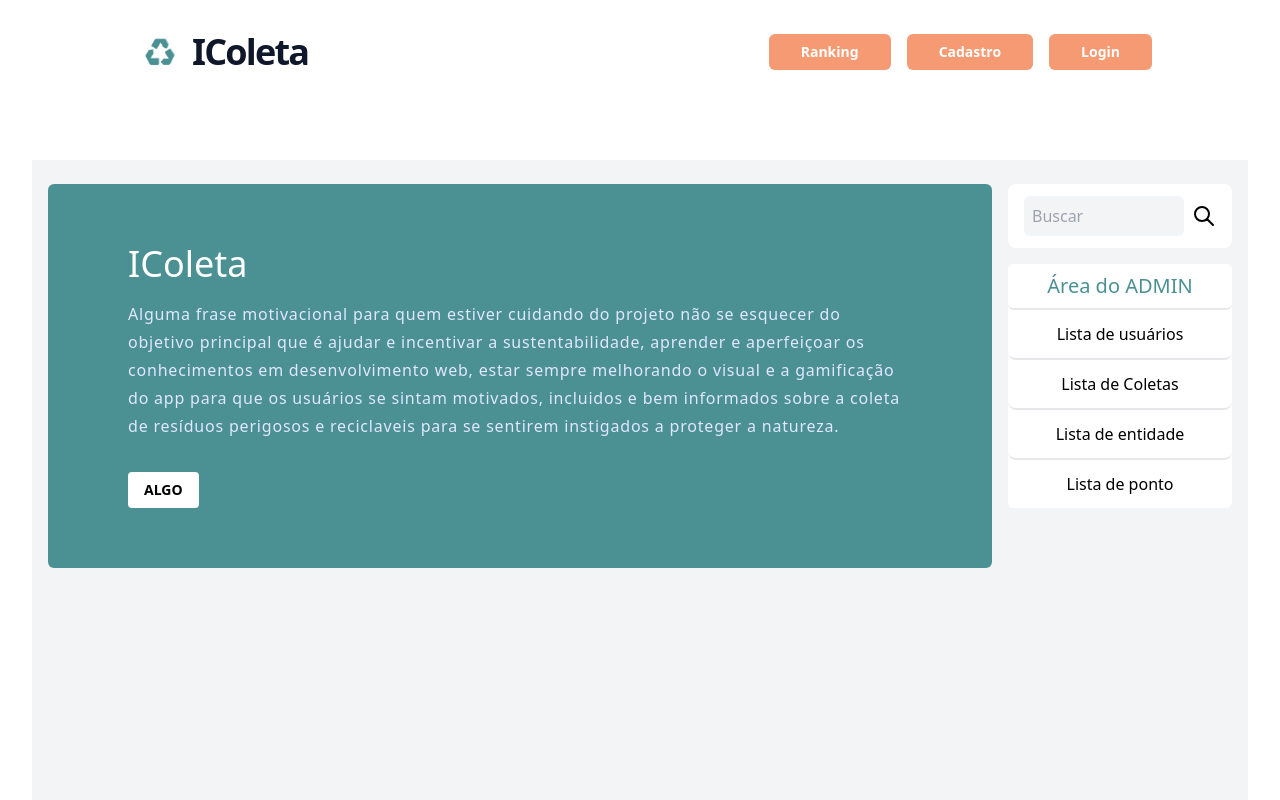
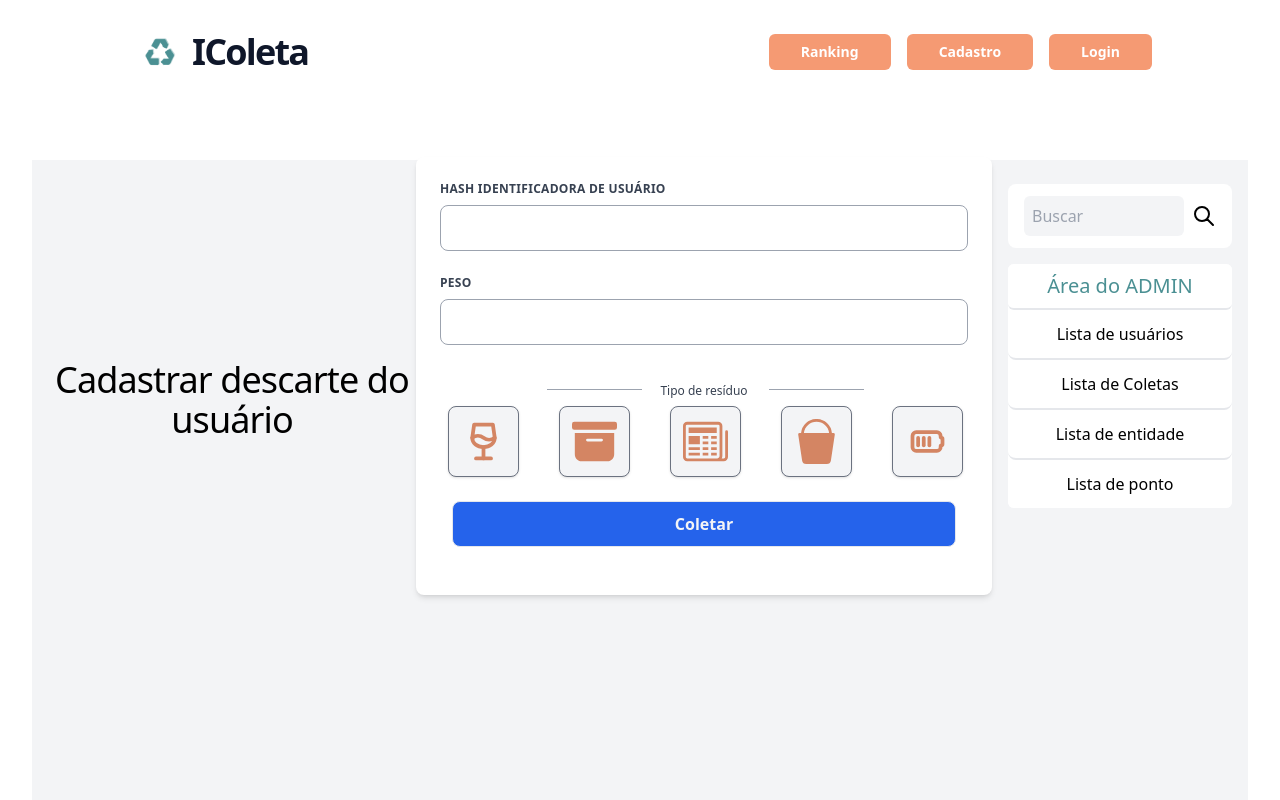
Before and after one commit to icoleta/icoleta-front, a React (Create React App) app: page /admin in a window 1280 px wide. Shown: the top 800 px of the page. Built offline with nearby package versions, Linux system fonts and the light colour scheme.

Commit message:
inicio cadastro descarte

```diff
--- /dev/null
+++ b/src/components/Teste.jsx
@@ -0,0 +1,13 @@
+BOTAO AREA DO ADMIN
+
+<div class="h-96 col-span-4  bg-olive-green rounded-md flex items-center">
+    <div class="ml-20 mr-20">
+        <h2 class="text-white text-4xl">IColeta</h2>
+        <p class="text-indigo-100 mt-4 font-thin tracking-wider leading-7">Alguma frase motivacional para quem estiver cuidando do projeto
+        não se esquecer do objetivo principal que é ajudar e incentivar a sustentabilidade, aprender e aperfeiçoar os conhecimentos em desenvolvimento web,
+        estar sempre melhorando o visual e a gamificação do app para que os usuários se sintam motivados, incluidos e bem informados sobre a coleta de
+        resíduos perigosos e reciclaveis para se sentirem instigados a proteger a natureza.</p>
+
+        <a href="#" class="uppercase inline-block mt-8 text-sm bg-white py-2 px-4 rounded font-semibold hover:bg-indigo-100">Algo</a>
+    </div>
+</div>
--- a/src/pages/Admin/index.jsx
+++ b/src/pages/Admin/index.jsx
@@ -6,17 +6,67 @@ const AdminEntidade = () => {
     <>
     <main class="main-admin">
 
-        <div class="bg-gray-100 sm:grid grid-cols-5 grid-rows-2 px-4 py-6 min-h-full lg:min-h-screen space-y-6 sm:space-y-0 sm:gap-4">
+        <div class="bg-gray-100 sm:grid grid-cols-5 grid-rows-2 px-4 py-6 min-h-full space-y-6 sm:space-y-0 sm:gap-4">
 
-            <div class="h-96 col-span-4  bg-olive-green rounded-md flex items-center">
-                <div class="ml-20 mr-20">
-                    <h2 class="text-white text-4xl">IColeta</h2>
-                    <p class="text-indigo-100 mt-4 font-thin tracking-wider leading-7">Alguma frase motivacional para quem estiver cuidando do projeto
-                    não se esquecer do objetivo principal que é ajudar e incentivar a sustentabilidade, aprender e aperfeiçoar os conhecimentos em desenvolvimento web,
-                    estar sempre melhorando o visual e a gamificação do app para que os usuários se sintam motivados, incluidos e bem informados sobre a coleta de
-                    resíduos perigosos e reciclaveis para se sentirem instigados a proteger a natureza.</p>
+            <div class="h-96 col-span-4 flex items-center">
+                <div class="text-center mt-12">
+                    <h2 class="text-4xl tracking-tight">
+                        Cadastrar descarte do usuário
+                    </h2>
+                </div>
 
-                    <a href="#" class="uppercase inline-block mt-8 text-sm bg-white py-2 px-4 rounded font-semibold hover:bg-indigo-100">Algo</a>
+                <div class="flex justify-center my-2 mx-4 md:mx-0">
+                    <form class="w-full max-w-xl bg-white rounded-lg shadow-md p-6">
+                        <div class="flex flex-wrap -mx-3 mb-6">
+
+                            <div class="w-full md:w-full px-3 mb-6">
+                                <label class="block uppercase tracking-wide text-gray-700 text-xs font-bold mb-2" for='Password'>Hash identificadora de usuário</label>
+                                <input class="appearance-none block w-full bg-white text-gray-900 font-medium border border-gray-400 rounded-lg py-3 px-3 leading-tight focus:outline-none" type='password' required/>
+                            </div>
+                            <div class="w-full md:w-full px-3 mb-6">
+                                <label class="block uppercase tracking-wide text-gray-700 text-xs font-bold mb-2" for='Password'>Peso</label>
+                                <input class="appearance-none block w-full bg-white text-gray-900 font-medium border border-gray-400 rounded-lg py-3 px-3 leading-tight focus:outline-none" type='password' required/>
+                            </div>
+
+
+                            <div class="mx-auto -mb-6 pb-1 mt-2">
+                                <span class="text-center text-xs text-gray-700">Tipo de resíduo</span>
+                            </div>
+                            <div class="flex items-center w-full mt-2">
+                                <div class="w-full md:w-1/3 px-3 pt-4 mx-2 ">
+                                    <button class='appearance-none flex items-center justify-center block w-full bg-gray-100 text-gray-700 shadow border border-gray-500 rounded-lg py-3 px-3 leading-tight hover:bg-gray-200 hover:text-gray-700 focus:outline-none'>
+                                        <svg xmlns="http://www.w3.org/2000/svg" color="#d48563"  class="icon icon-tabler icon-tabler-glass-full" width="45" height="45" viewBox="0 0 24 24" stroke-width="2" stroke="currentColor" fill="none" stroke-linecap="round" stroke-linejoin="round">
+                                            <path stroke="none" d="M0 0h24v24H0z" fill="none"/> <line x1="8" y1="21" x2="16" y2="21" /> <line x1="12" y1="15" x2="12" y2="21" /> <path d="M17 3l1 7c0 3.012 -2.686 5 -6 5s-6 -1.988 -6 -5l1 -7h10z" /> <path d="M6 10a5 5 0 0 1 6 0a5 5 0 0 0 6 0" />
+                                        </svg>
+                                    </button>
+                                </div>
+                                <div class="w-full md:w-1/3 px-3 pt-4 mx-2 border-t border-gray-400">
+                                    <button class="appearance-none flex items-center justify-center block w-full bg-gray-100 text-gray-700 shadow border border-gray-500 rounded-lg py-3 px-3 leading-tight hover:bg-gray-200 hover:text-gray-700 focus:outline-none">
+                                    <svg xmlns="http://www.w3.org/2000/svg" color="#d48563"  width="45" height="45" fill="currentColor" class="bi bi-archive-fill" viewBox="0 0 16 16"> <path d="M12.643 15C13.979 15 15 13.845 15 12.5V5H1v7.5C1 13.845 2.021 15 3.357 15h9.286zM5.5 7h5a.5.5 0 0 1 0 1h-5a.5.5 0 0 1 0-1zM.8 1a.8.8 0 0 0-.8.8V3a.8.8 0 0 0 .8.8h14.4A.8.8 0 0 0 16 3V1.8a.8.8 0 0 0-.8-.8H.8z"/> </svg>
+                                    </button>
+                                </div>
+                                <div class="w-full md:w-1/3 px-3 pt-4 mx-2 ">
+                                    <button class="appearance-none flex items-center justify-center block w-full bg-gray-100 text-gray-700 shadow border border-gray-500 rounded-lg py-3 px-3 leading-tight hover:bg-gray-200 hover:text-gray-700 focus:outline-none">
+                                    <svg xmlns="http://www.w3.org/2000/svg"  color="#d48563"  width="45" height="45" fill="currentColor" class="bi bi-newspaper" viewBox="0 0 16 16"> <path d="M0 2.5A1.5 1.5 0 0 1 1.5 1h11A1.5 1.5 0 0 1 14 2.5v10.528c0 .3-.05.654-.238.972h.738a.5.5 0 0 0 .5-.5v-9a.5.5 0 0 1 1 0v9a1.5 1.5 0 0 1-1.5 1.5H1.497A1.497 1.497 0 0 1 0 13.5v-11zM12 14c.37 0 .654-.211.853-.441.092-.106.147-.279.147-.531V2.5a.5.5 0 0 0-.5-.5h-11a.5.5 0 0 0-.5.5v11c0 .278.223.5.497.5H12z"/> <path d="M2 3h10v2H2V3zm0 3h4v3H2V6zm0 4h4v1H2v-1zm0 2h4v1H2v-1zm5-6h2v1H7V6zm3 0h2v1h-2V6zM7 8h2v1H7V8zm3 0h2v1h-2V8zm-3 2h2v1H7v-1zm3 0h2v1h-2v-1zm-3 2h2v1H7v-1zm3 0h2v1h-2v-1z"/> </svg>
+                                    </button>
+                                </div>
+                                <div class="w-full md:w-1/3 px-3 pt-4 mx-2 border-t border-gray-400">
+                                    <button class="appearance-none flex items-center justify-center block w-full bg-gray-100 text-gray-700 shadow border border-gray-500 rounded-lg py-3 px-3 leading-tight hover:bg-gray-200 hover:text-gray-700 focus:outline-none">
+                                    <svg xmlns="http://www.w3.org/2000/svg" width="45" height="45" color="#d48563" fill="currentColor" class="bi bi-bucket-fill" viewBox="0 0 16 16"> <path d="M2.522 5H2a.5.5 0 0 0-.494.574l1.372 9.149A1.5 1.5 0 0 0 4.36 16h7.278a1.5 1.5 0 0 0 1.483-1.277l1.373-9.149A.5.5 0 0 0 14 5h-.522A5.5 5.5 0 0 0 2.522 5zm1.005 0a4.5 4.5 0 0 1 8.945 0H3.527z"/> </svg>
+                                    </button>
+                                </div>
+                                <div class="w-full md:w-1/3 px-3 pt-4 mx-2 ">
+                                    <button class="appearance-none flex items-center justify-center block w-full bg-gray-100 text-gray-700 shadow border border-gray-500 rounded-lg py-3 px-3 leading-tight hover:bg-gray-200 hover:text-gray-700 focus:outline-none">
+                                    <svg xmlns="http://www.w3.org/2000/svg" color="#d48563"  class="icon icon-tabler icon-tabler-battery-3" width="45" height="45" viewBox="0 0 24 24" stroke-width="2" stroke="currentColor" fill="none" stroke-linecap="round" stroke-linejoin="round"> <path stroke="none" d="M0 0h24v24H0z" fill="none"/> <path d="M6 7h11a2 2 0 0 1 2 2v.5a0.5 .5 0 0 0 .5 .5a0.5 .5 0 0 1 .5 .5v3a0.5 .5 0 0 1 -.5 .5a0.5 .5 0 0 0 -.5 .5v.5a2 2 0 0 1 -2 2h-11a2 2 0 0 1 -2 -2v-6a2 2 0 0 1 2 -2" /> <line x1="7" y1="10" x2="7" y2="14" /> <line x1="10" y1="10" x2="10" y2="14" /> <line x1="13" y1="10" x2="13" y2="14" /> </svg>
+                                    </button>
+                                </div>
+
+                            </div>
+                        </div>
+                        <div class="w-full md:w-full px-3 mb-6">
+                            <button class="appearance-none block w-full bg-blue-600 text-gray-100 font-bold border border-gray-200 rounded-lg py-3 px-3 leading-tight hover:bg-blue-500 focus:outline-none focus:bg-white focus:border-gray-500">Coletar</button>
+                        </div>
+                    </form>
                 </div>
             </div>
 
@@ -28,8 +78,8 @@ const AdminEntidade = () => {
                     </svg></span>
                 </div>
 
-                <div class="bg-white  rounded-md">
-                    <h1 class="text-center text-xl bg-white py-2 rounded-md border-b-2 cursor-pointer  text-olive-green">Área do ADMIN</h1>
+                <div class="bg-white rounded-md">
+                    <h1 class="text-center text-xl bg-white py-2 rounded-md border-b-2 cursor-pointer"><a href="#" class="list-none text-olive-green">Área do ADMIN</a></h1>
                     <div class="bg-white rounded-md list-none  text-center ">
                         <li class="py-3 rounded-lg border-b-2 hover:bg-sunset-orange"><a href="#" class="list-none">Lista de usuários</a></li>
                         <li class="py-3 rounded-lg border-b-2 hover:bg-sunset-orange"><a href="#" class="list-none">Lista de Coletas</a></li>
--- a/src/pages/Home.jsx
+++ b/src/pages/Home.jsx
@@ -56,7 +56,7 @@ function Home() {
             <img src={papel}  alt="plant" class="h-auto w-[1900px]" />
             <div class="p-5">
               <p class="text-medium mb-5 text-gray-700">De 3 a 6 meses</p>
-              <button class="w-full rounded-md  bg-sunset-orange  py-2 text-white hbg-sunset-orange hover:bg-sunset-orange-dark duration-75">Papel</button>
+              <button class="w-full rounded-md  bg-sunset-orange  py-2 text-white hbg-sunset-orange hover:bg-sunset-orange-dark duration-75">Papéis</button>
             </div>
           </div>
 
```
